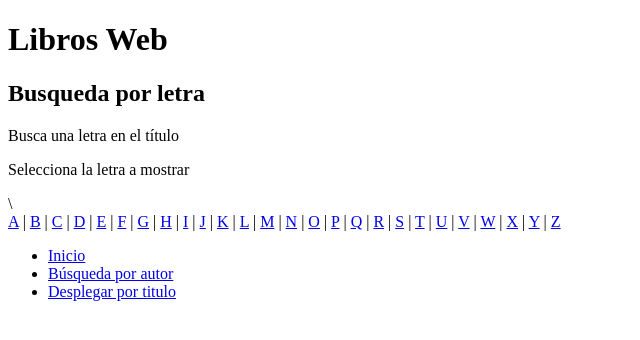
After one commit to BIRT-2005/Owner-avatar-curso_python, a Flask app: page /letra/ in a window 1280 px wide. The commit adds this page. Shown: the top 340 px of the page, without its empty margins (0-640 px from the left). Run offline with Flask 3, Linux system fonts and the light colour scheme.

Commit message:
Despliega por letra ya funciona

```diff
--- a/curso_ds4/libros_web/app.py
+++ b/curso_ds4/libros_web/app.py
@@ -1,4 +1,4 @@
-'''Programa principal de libros web'''
+''' Programa principal de Libros Web '''
 from flask import Flask, render_template, request
 import funciones as fn
 
@@ -6,19 +6,46 @@ app = Flask(__name__)
 
 archivo_csv = 'booklist2000.csv'
 lista_libros = fn.lee_archivo_csv(archivo_csv)
-diccionario_titulos = fn.crea_diccionario(lista_libros, 'title')
-diccionario_autores = fn.crea_diccionario(lista_libros, 'author')
+diccionario_id = fn.crea_diccionario(lista_libros,'id')
+diccionario_titulos = fn.crea_diccionario(lista_libros,'title')
+diccionario_autores = fn.crea_diccionario(lista_libros,'author')
 
 @app.route('/')
 def inicio():
+    ''' Página de inicio de la aplicación '''
     return render_template('index.html')
 
-@app.route('/busca_titulo', methods=['GET','POST'])
+@app.route('/titulo', methods =['GET','POST'])
 def busqueda_titulo():
-    '''Busca un libro por título'''
-    titulo = request.form['titulo']
-    resultado = fn.busca_en_diccionario(diccionario_titulos, titulo)
-    return render_template('resultado.html', lista_libros=resultado)
+    ''' Página de búsqueda por título '''
+    resultado = []
+    if request.method == 'POST':
+        titulo = request.form['titulo']
+        resultado = fn.busca_en_diccionario(diccionario_titulos, titulo)
+        print(titulo)
+        print(resultado)
+    return render_template('titulo.html', lista_libros=resultado)
+
+@app.route('/libro/<id>', methods =['GET'])
+def libro(id:str):
+    ''' Página de información de un libro '''
+    if id in diccionario_id:
+        libro = diccionario_id[id]
+        return render_template('libro.html', libro=libro)
+    else:
+        return render_template('libro.html', libro=None)
+
+@app.route('/letra/', methods =['GET'])
+def plantilla_letra():
+    ''' Página de selección de letra '''
+    return render_template('letra.html',lista_libros=[])
+
+@app.route('/letra/<letra>', methods =['GET'])
+def busqueda_letra(letra:str):
+    ''' Página de búsqueda por letra '''
+    resultado = fn.libros_empiezan_con(lista_libros, letra)
+    print(letra)
+    return render_template('letra.html',lista_libros=resultado)
 
 if __name__ == '__main__':
     app.run(debug=True)
--- /dev/null
+++ b/curso_ds4/libros_web/templates/letra.html
@@ -0,0 +1,39 @@
+<!DOCTYPE html>
+<html lang="es">
+    <head>
+        <meta charset="UTF-8">
+        <title>Libros Web</title>
+    </head>
+    <body>
+        <div>
+        <h1>Libros Web</h1>
+        <h2>Busqueda por letra</h2>
+        <p>Busca una letra en el título</p>
+        <form action="/letra" method="post">
+        </form>
+        <p>Selecciona la letra a mostrar</p>
+        </div>\
+
+        <div>
+            {% for letter in
+            'ABCDEFGHIJKLMNOPQRSTUVWXYZ' %}
+            <a href="/letra/{{letter}}">{{letter}}</a>
+            {% if not loop.last %} | {% endif %}
+            {% endfor %}
+        </div>
+        <div>
+            <ul>
+                {% for libro in lista_libros %}
+                    <li><a href="/libro/{{libro.id}}">{{ libro.title }}</a> - {{libro.author}}</li>
+                {% endfor %}
+            </ul>
+            </div>
+        <div>
+        <ul>
+            <li><a href="/">Inicio</a></li>
+            <li><a href="/autor">Búsqueda por autor</a></li>
+            <li><a href="/titulo">Desplegar por titulo</a></li>
+        </ul>
+        </div>
+    </body>
+</html>
```
Also changed, not shown: curso_ds4/libros_web/funciones.py (+12 -22 lines), curso_ds4/libros_web/templates/index.html (+5 -3 lines), curso_ds4/libros_web/templates/libro.html (added, +35 -0 lines), curso_ds4/libros_web/templates/titulo.html (+9 -8 lines).
